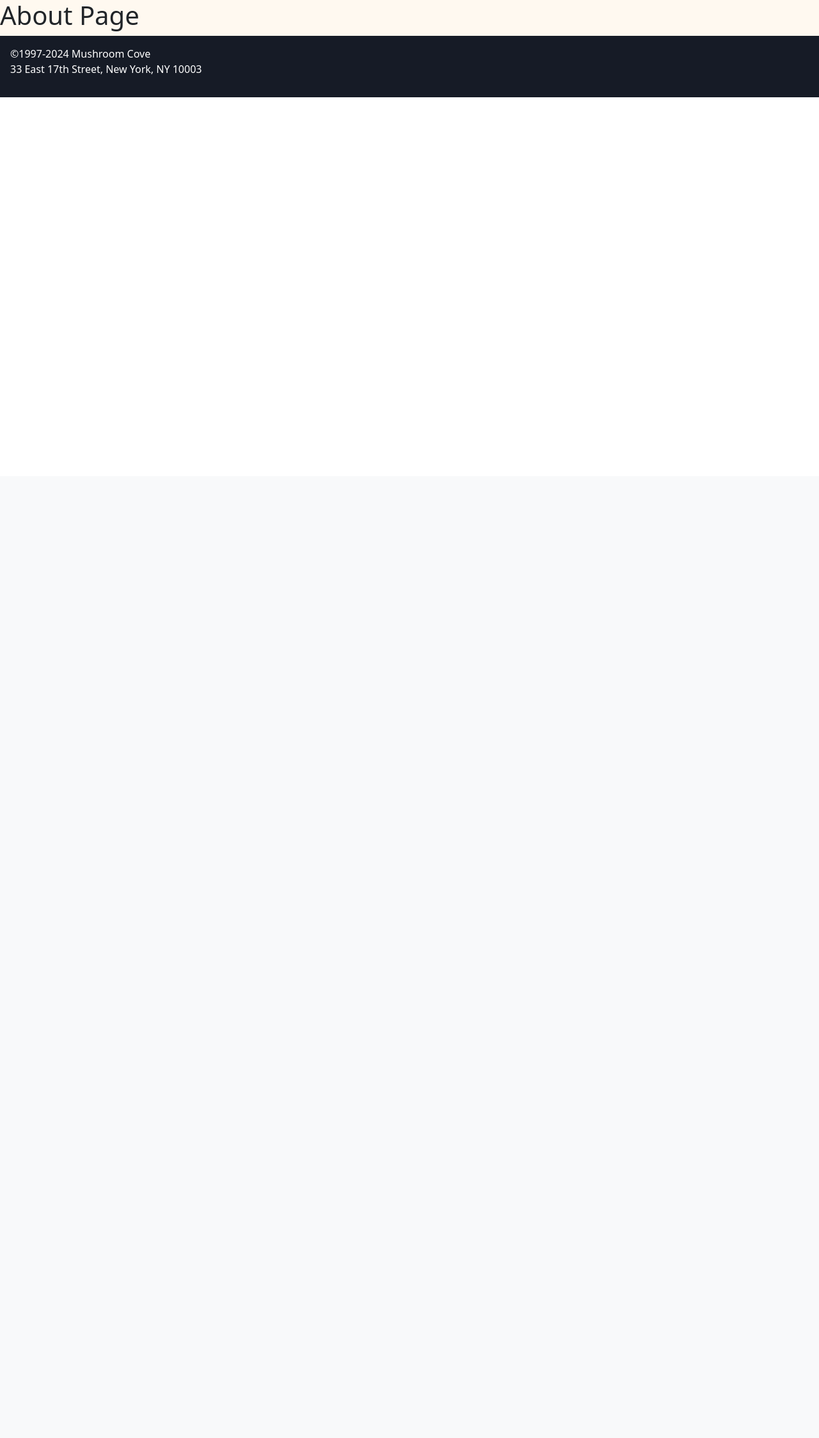
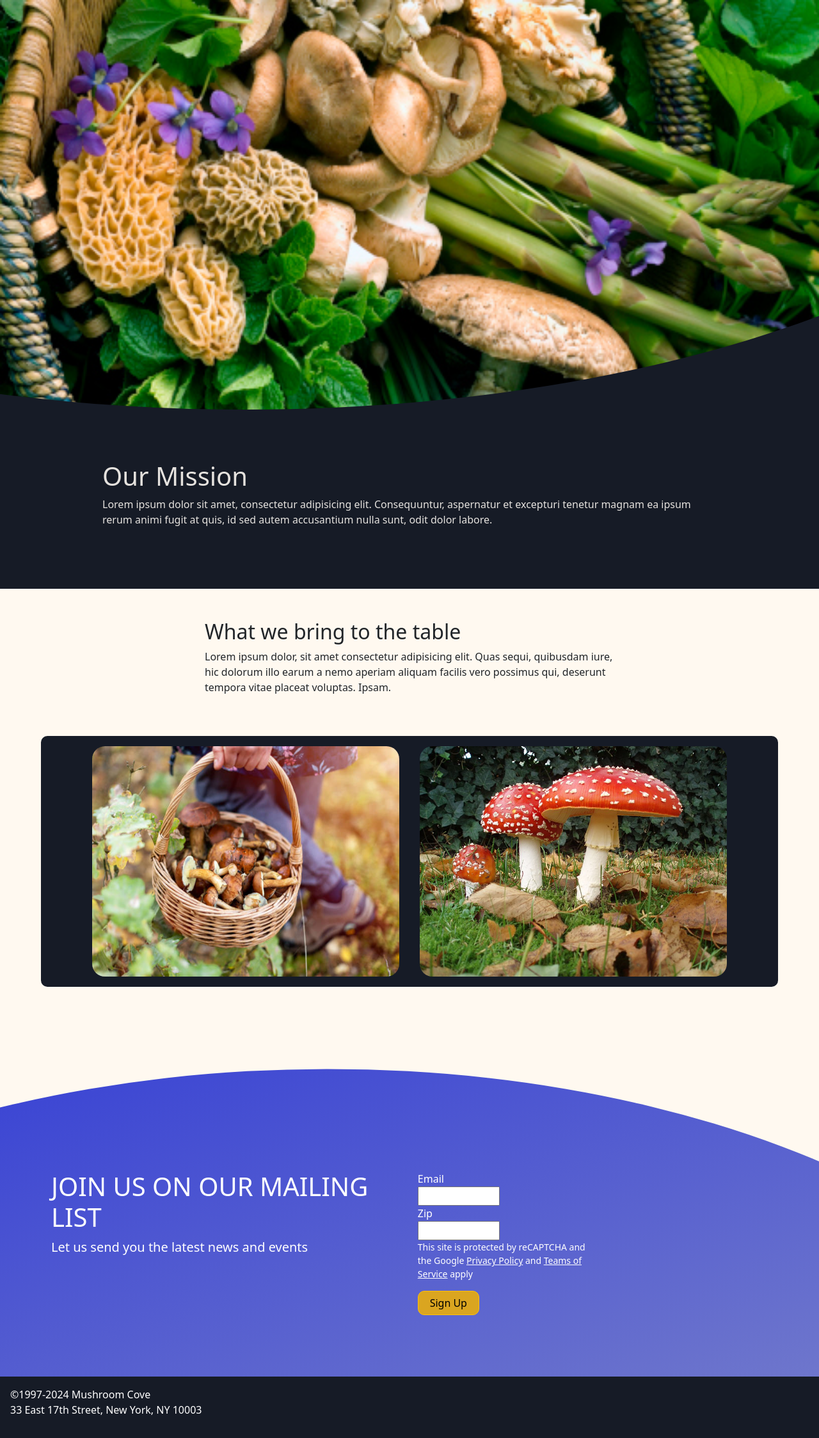
Before and after one commit to kpthanh01/mushroom-cove-django-app, a Django app: page /about/ in a window 1280 px wide. Shown: the part 56-2303 px from the top of the page at 64% size. Before the commit the page ends 208 px from the top, so only its background shows below. Run offline with Django 5.2, Linux system fonts and the light colour scheme.

Commit message:
revise the about page

```diff
--- /dev/null
+++ b/main_app/static/css/about.css
@@ -0,0 +1,90 @@
+.image-container {
+  background-color: #161B26;
+
+  img {
+    width: 100%;
+    height: 40rem;
+    clip-path: ellipse( 110% 100% at 30% 0%);
+  }
+}
+
+.intro-container {
+  background-color: #161B26;
+  color: #E5E2DE;
+  padding: 5rem 10rem;
+  display: flex;
+  flex-direction: row;
+  align-items: center;
+
+  h2 {
+    font-size: 40px;
+  }
+}
+
+.info-content-started {
+  width: 50%;
+  margin: auto;
+  padding: 3rem 0;
+}
+
+.info-content-find {
+  background-color: #161B26;
+  color: #E5E2DE;
+  display: flex;
+  justify-content: space-between;
+  width: 90%;
+  margin: auto;
+  padding: 1rem 5rem;
+  border-radius: 10px;
+
+  img {
+    border-radius: 20px;
+    width: 30rem;
+  }
+}
+
+.mailing-container {
+  padding-top: 8rem;
+  color: white;
+}
+
+.mailing-content {
+  padding: 10rem 0 0 80px;
+  display: flex;
+  justify-content: space-around;
+}
+
+.mailing-message {
+  font-size: 20px;
+}
+
+.news-letter-signup {
+  display: flex;
+  flex-direction: column;
+  width: 40em;
+  padding-bottom: 6rem;
+
+  input {
+    width: 8em;
+  }
+
+  p {
+    font-size: 14px;
+    width: 20em;
+  }
+
+  span {
+    text-decoration: underline;
+  }
+
+  button {
+    background-color: goldenrod;
+    width: 6em;
+    border-radius: 10px;
+  }
+}
+
+.blue-gradient {
+  background: linear-gradient(to bottom right, #3a44d4, #6e76cc);
+  clip-path: ellipse(100% 150% at 40% 150%);
+}
--- a/main_app/templates/about.html
+++ b/main_app/templates/about.html
@@ -1,8 +1,42 @@
 {% extends "base.html" %}
 {% load static %}
 {% block head %}
-  <link rel="stylesheet" href="">
+  <link rel="stylesheet" href="{% static "css/about.css" %}">
 {% endblock head %}
 {% block content %}
-  <h1>About Page</h1>
+  <section class="image-container">
+    <img src="{% static "images/mushroom-forage.jpg" %}" alt="mushroom-forage">
+  </section>
+  <section class="intro-container">
+    <div>
+      <h2>Our Mission</h2>
+      <p>Lorem ipsum dolor sit amet, consectetur adipisicing elit. Consequuntur, aspernatur et excepturi tenetur magnam ea ipsum rerum animi fugit at quis, id sed autem accusantium nulla sunt, odit dolor labore.</p>
+    </div>
+  </section>
+  <section class="info-container">
+    <div class="info-content-started">
+      <h2>What we bring to the table</h2>
+      <p>Lorem ipsum dolor, sit amet consectetur adipisicing elit. Quas sequi, quibusdam iure, hic dolorum illo earum a nemo aperiam aliquam facilis vero possimus qui, deserunt tempora vitae placeat voluptas. Ipsam.</p>
+    </div>
+    <div class="info-content-find">
+      <img src="{% static "images/mushroom-basket.jpg" %}" alt="mushroom-basket">
+      <img src="{% static "images/mushroom2.jpg" %}" alt="mushroom2">
+    </div>
+  </section>
+  <section class="mailing-container">
+    <div class="mailing-content blue-gradient">
+      <div>
+        <h1>JOIN US ON OUR MAILING LIST</h1>
+        <p class="mailing-message">Let us send you the latest news and events</p>
+      </div>
+      <div class="news-letter-signup">
+        <label for="email">Email</label>
+        <input id="email" type="text">
+        <label for="zip">Zip</label>
+        <input id="zip" type="text">
+        <p>This site is protected by reCAPTCHA and the Google <span>Privacy Policy</span> and <span>Teams of Service</span> apply</p>
+        <button class="btn btn-warning">Sign Up</button>
+      </div>
+    </div>
+  </section>
 {% endblock content %}
```
Also changed, not shown: main_app/static/images/mushroom-forage.jpg (added).
